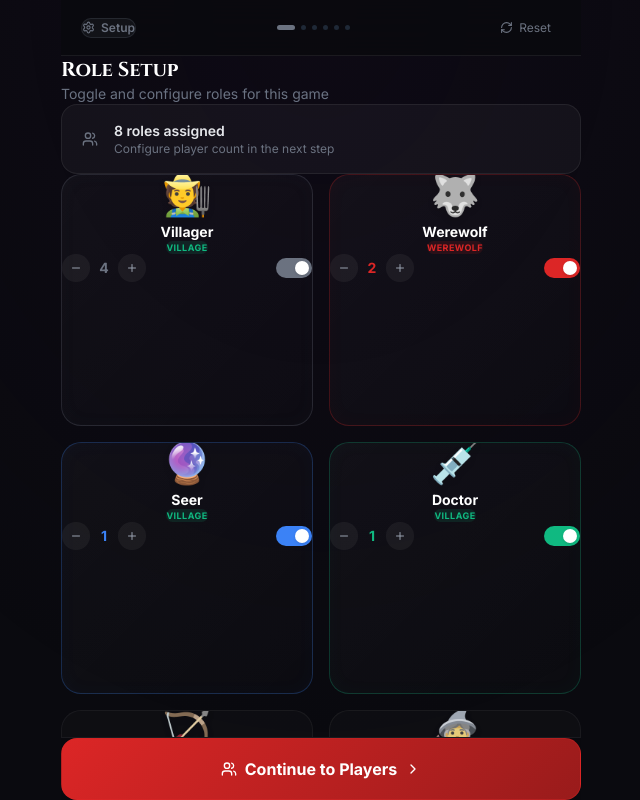
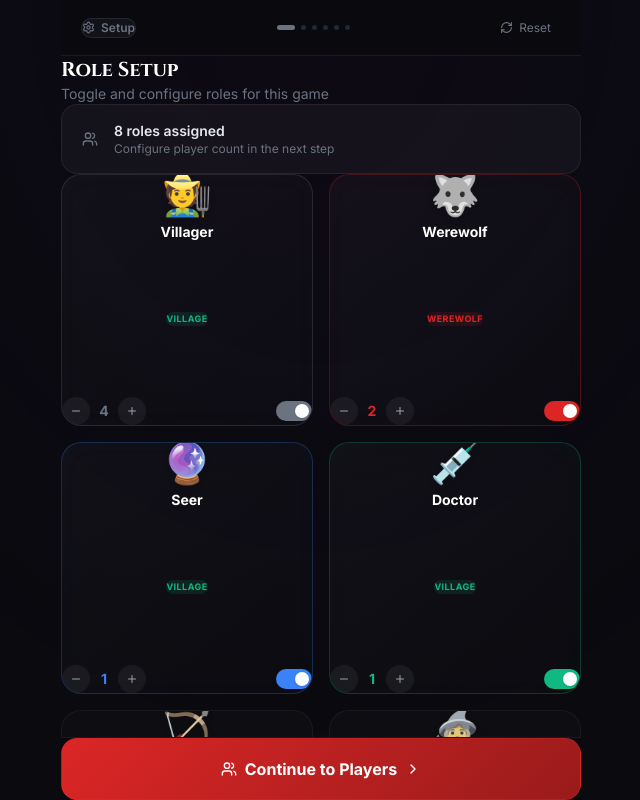
Before and after one commit to rasyidspace/WerewolfModeration, a Next.js app: page / in a window 1280 px wide. Shown: the whole page, without its empty margins (319-959 px from the left). Built offline with nearby package versions, Linux system fonts and the light colour scheme.

Commit message:
Fix SetupScreen card vertical spacing to distribute evenly

```diff
--- a/components/screens/SetupScreen.tsx
+++ b/components/screens/SetupScreen.tsx
@@ -110,7 +110,7 @@ export default function SetupScreen() {
                 animate={{ opacity: 1, scale: 1 }}
                 whileTap={{ scale: 0.96 }}
                 transition={{ delay: i * 0.03, duration: 0.2 }}
-                className="rounded-[20px] p-4 flex flex-col relative overflow-hidden cursor-pointer aspect-square"
+                className="rounded-[20px] p-4 flex flex-col items-center justify-between relative overflow-hidden cursor-pointer aspect-square"
                 style={{
                   background: isEnabled
                     ? `linear-gradient(135deg, rgba(255,255,255,0.03), rgba(255,255,255,0.01))`
@@ -124,7 +124,7 @@ export default function SetupScreen() {
                 }}
               >
                 {/* Top: Icon + Name */}
-                <div className="flex flex-col items-center justify-center gap-2 mt-1">
+                <div className="flex flex-col items-center gap-2">
                    <div className="text-[40px] leading-none filter drop-shadow-md">{def.icon}</div>
                    <h3 className="font-bold text-sm text-center text-white leading-tight">
                      {def.displayName}
@@ -132,7 +132,6 @@ export default function SetupScreen() {
                 </div>
 
                 {/* Middle: Badge */}
-                <div className="flex justify-center mt-2 mb-auto">
                 <span
                   className="text-[9px] font-bold px-2 py-0.5 rounded-full uppercase tracking-wider"
                   style={{
@@ -142,10 +141,9 @@ export default function SetupScreen() {
                 >
                   {def.team}
                 </span>
-                </div>
 
                 {/* Bottom: Controls */}
-                <div className="flex items-center justify-between w-full mt-2">
+                <div className="flex items-center justify-between w-full">
                    {isEnabled ? (
                      <div className="flex items-center gap-1.5" onClick={(e) => e.stopPropagation()}>
                        <motion.button
@@ -167,7 +165,7 @@ export default function SetupScreen() {
                        </motion.button>
                      </div>
                    ) : (
-                     <span className="text-[10px] font-semibold text-gray-500 uppercase tracking-widest">Disabled</span>
+                     <span className="text-[9px] font-semibold text-gray-500 uppercase tracking-wider">Disabled</span>
                    )}
 
                    {/* Toggle */}
```
Lines whose indentation alone changed are shown as unchanged.
